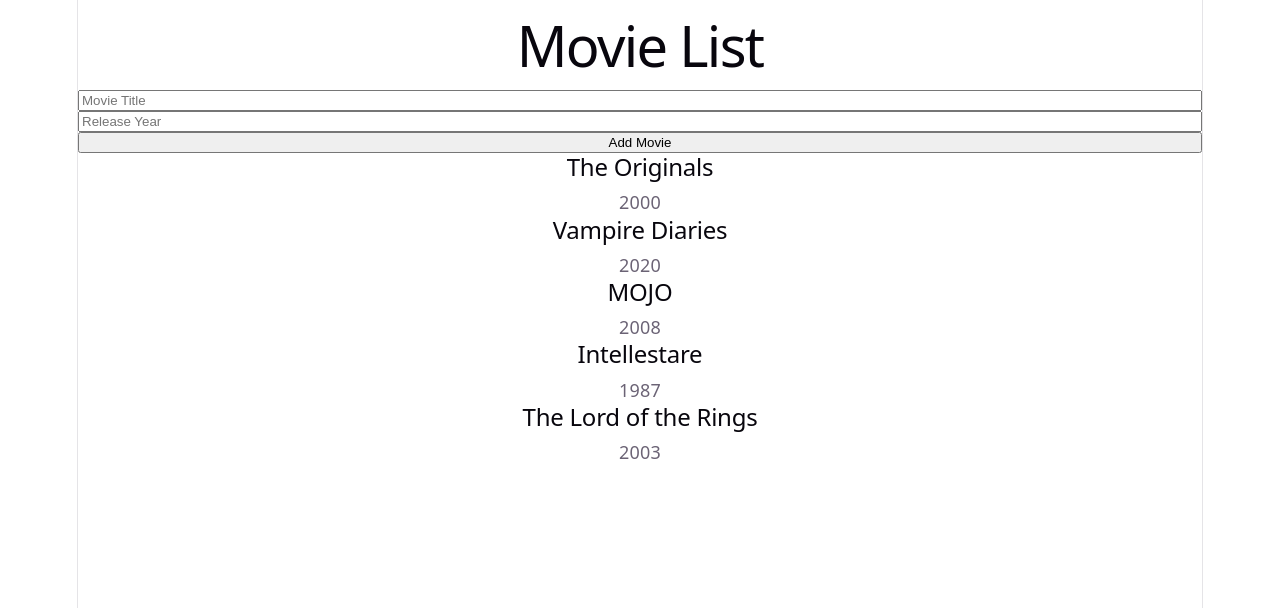
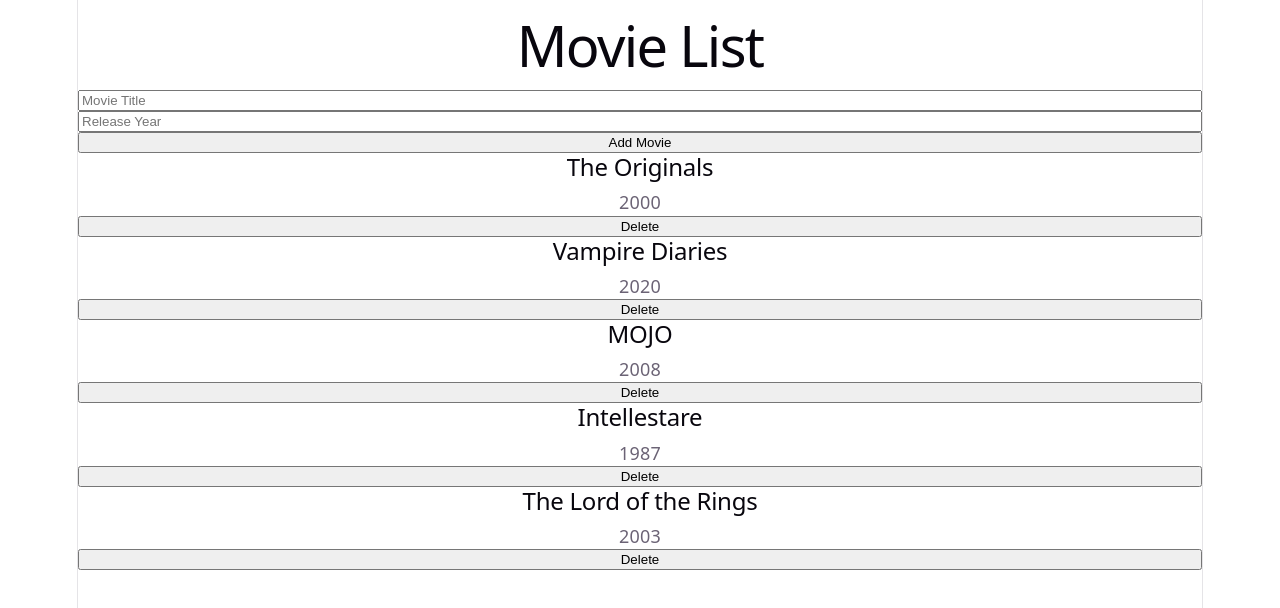
Before and after one commit to markkinus/movie-app, a React (Vite) app: page / in a window 1280 px wide. Shown: the top 608 px of the page. Built offline with nearby package versions, Linux system fonts and the light colour scheme.

Commit message:
refactor: rename MovieItem component and add delete functionality

```diff
--- a/src/components/movieItem.jsx
+++ b/src/components/movieItem.jsx
@@ -1,12 +1,13 @@
 import React from 'react'
 
-function movieItem({movie}) {
+function MovieItem({ movie, deleteMovie }) {
   return (
     <>
         <h2>{movie.title}</h2>
         <p>{movie.year}</p>
+        <button onClick={() => deleteMovie(movie.id)}>Delete</button>
     </>
   )
 }
 
-export default movieItem
+export default MovieItem
```
